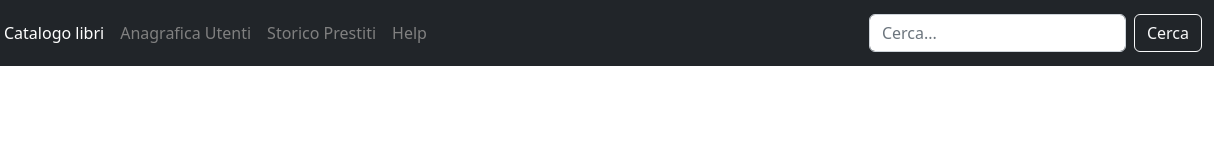
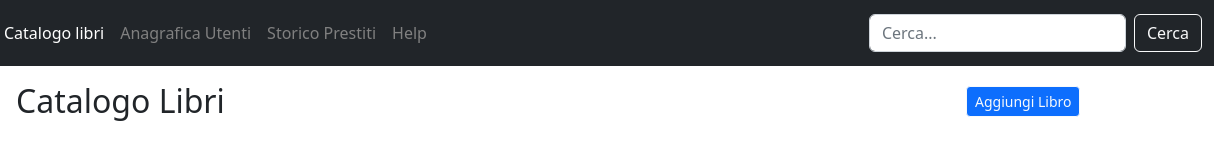
Before and after one commit to SasiMontella/html-css-bootstrap-dashboard, a plain HTML site: page index.html in a window 1280 px wide. Shown: the full height of the page, 66-1280 px from the left. Drawn offline with nearby package versions, Linux system fonts and the light colour scheme.

Commit message:
start working on main

```diff
--- a/css/style.css
+++ b/css/style.css
@@ -9,3 +9,6 @@
 .text-grey{
     color: grey;
 }
+.line{
+    display: inline;
+}
--- a/index.html
+++ b/index.html
@@ -43,6 +43,17 @@
   </nav>
 </header>
   <main>
+              <div class="container justify-content-between">
+                    <div class="row mt-3">
+                          <div class="col-10">
+                                <h2 class="line">Catalogo Libri</h2>
+                          </div>
+
+                          <div class="col-2 line ">
+                              <button class="btn btn-sm btn-outline-light bg-primary mt-1" type="button">Aggiungi Libro</button>
+                          </div>
+                    </div>
+              </div>
 
   </main>
   <footer>
```
